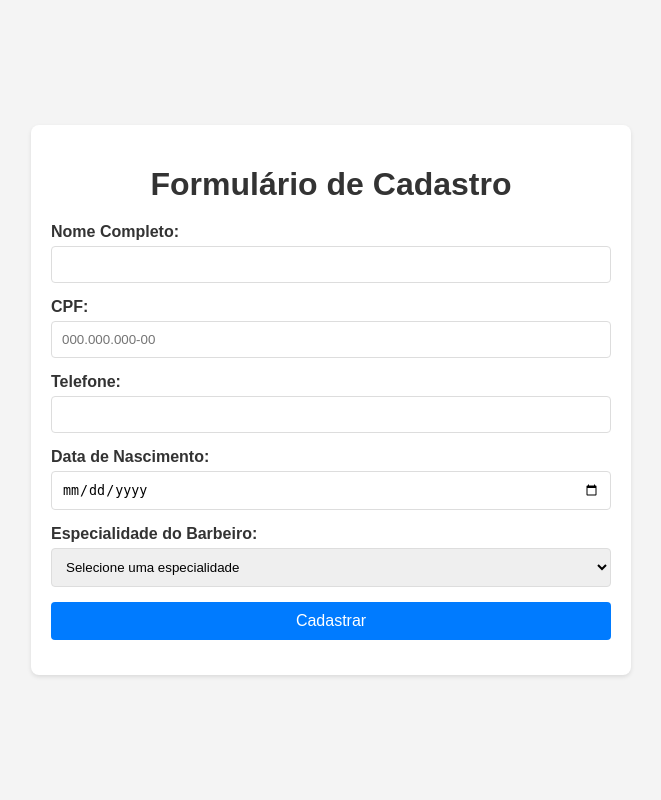
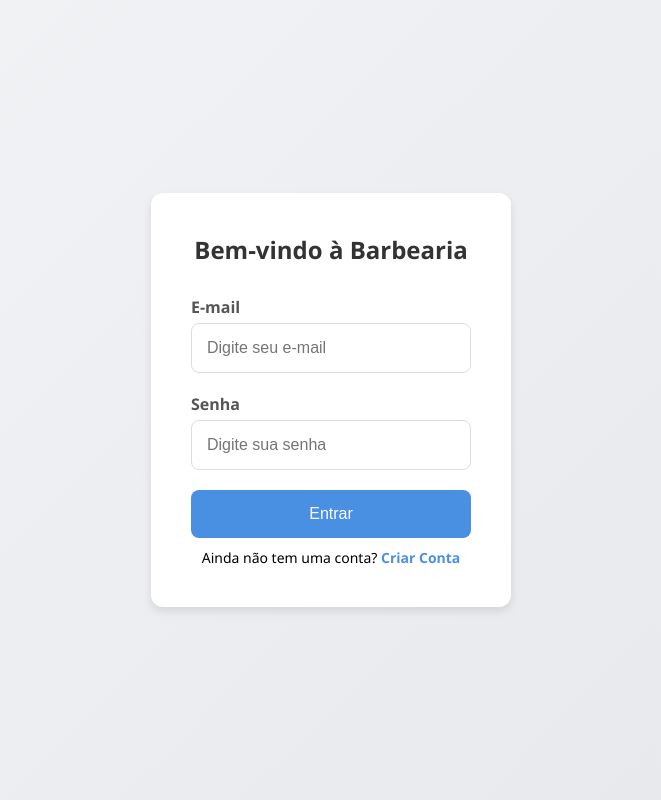
Before and after one commit to brito2004/Software_PrettoSim, a Flask app: page / in a window 1280 px wide. Shown: the whole page, without its empty margins (309-970 px from the left). Run offline with Flask 3, Linux system fonts and the light colour scheme.

Commit message:
Tela de login e cadastro

```diff
--- a/app/templates/cadastro.html
+++ b/app/templates/cadastro.html
@@ -69,11 +69,12 @@
     color: #fff;
     font-size: 16px;
     cursor: pointer;
-            transition: background-color 0.3s ease;
+    transition: background-color 0.3s, transform 0.3s;
 }
 
 button:hover {
     background-color: #0056b3;
+    transform: scale(1.02);
 }
 
         #especialidade-outro {
--- /dev/null
+++ b/app/templates/login.css
@@ -0,0 +1,88 @@
+/* Reset básico para garantir uma aparência consistente */
+* {
+    margin: 0;
+    padding: 0;
+    box-sizing: border-box;
+}
+
+body {
+    font-family: 'Segoe UI', Tahoma, Geneva, Verdana, sans-serif;
+    background: linear-gradient(135deg, #f3f4f6, #e5e7eb);
+    display: flex;
+    justify-content: center;
+    align-items: center;
+    height: 100vh;
+}
+
+.container {
+    width: 100%;
+    max-width: 360px;
+    background: #ffffff;
+    padding: 40px;
+    border-radius: 12px;
+    box-shadow: 0 4px 8px rgba(0, 0, 0, 0.1);
+}
+
+.form-container h1 {
+    text-align: center;
+    margin-bottom: 30px;
+    font-size: 24px;
+    color: #333;
+}
+
+form {
+    display: flex;
+    flex-direction: column;
+}
+
+form label {
+    margin-bottom: 5px;
+    font-weight: bold;
+    color: #555;
+}
+
+form input {
+    margin-bottom: 20px;
+    padding: 15px;
+    border: 1px solid #ddd;
+    border-radius: 8px;
+    font-size: 16px;
+    transition: border-color 0.3s;
+}
+
+form input:focus {
+    border-color: #4a90e2;
+    outline: none;
+}
+
+form button {
+    padding: 15px;
+    background-color: #4a90e2;
+    border: none;
+    border-radius: 8px;
+    color: white;
+    font-size: 16px;
+    cursor: pointer;
+    transition: background-color 0.3s, transform 0.3s;
+}
+
+form button:hover {
+    background-color: #357abd;
+    transform: scale(1.02);
+}
+
+form p {
+    text-align: center;
+    margin-top: 10px;
+    font-size: 14px;
+}
+
+form p a {
+    color: #4a90e2;
+    text-decoration: none;
+    font-weight: bold;
+}
+
+form p a:hover {
+    text-decoration: underline;
+}
--- /dev/null
+++ b/app/templates/login.html
@@ -0,0 +1,22 @@
+<!DOCTYPE html>
+<html lang="pt-BR">
+<head>
+    <meta charset="UTF-8">
+    <meta name="viewport" content="width=device-width, initial-scale=1.0">
+    <title>Login - Barbearia</title>
+    <link rel="stylesheet" href="login.css">
+</head>
+<body>
+    <div class="container">
+        <div class="form-container">
+            <h1>Bem-vindo à Barbearia</h1>
+            <form>
+                <label for="email">E-mail</label>
+                <input type="email" id="email" placeholder="Digite seu e-mail" required>
+
+                <label for="senha">Senha</label>
+                <input type="password" id="senha" placeholder="Digite sua senha" required>
+
+                <button type="submit">Entrar</button>
+
+                <p>Ainda não tem uma conta? <a href="cadastro.html">Criar Conta</a></p>
--- a/app/templates/styles.css
+++ b/app/templates/styles.css
@@ -62,9 +62,10 @@ button {
     color: #fff;
     font-size: 16px;
     cursor: pointer;
-    transition: background-color 0.3s ease;
+    transition: background-color 0.3s, transform 0.3s;
 }
 
 button:hover {
     background-color: #0056b3;
+    transform: scale(1.02);
 }
--- a/app/views.py
+++ b/app/views.py
@@ -3,6 +3,10 @@ from app import app
 from app.models import Cliente
 
 @app.route('/')
+def home():
+    return render_template('login.html')
+
+@app.route('/cadastro', methods=['GET'])
 def home():
     return render_template('cadastro.html')
 
```
Lines whose indentation alone changed are shown as unchanged.
